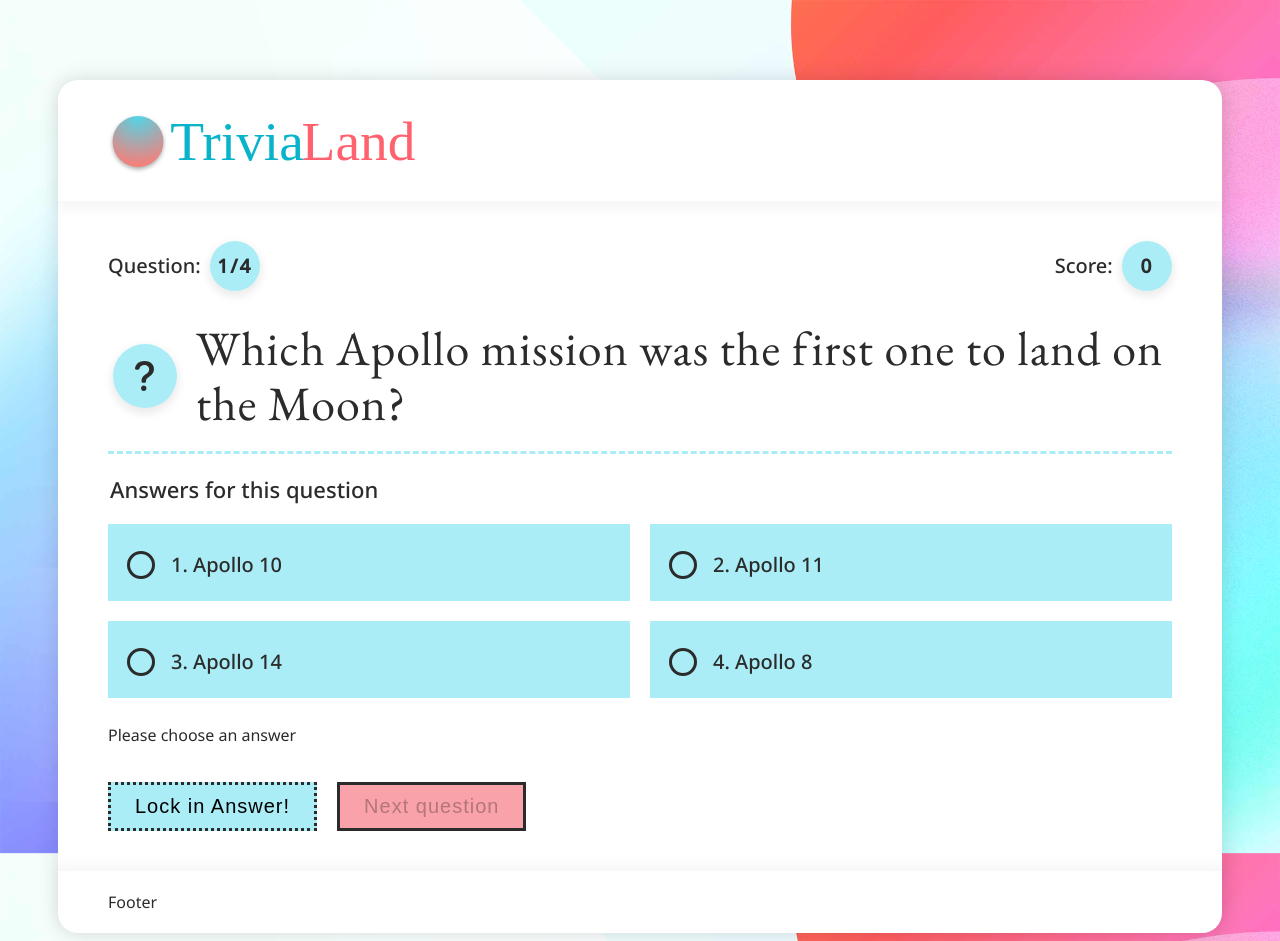
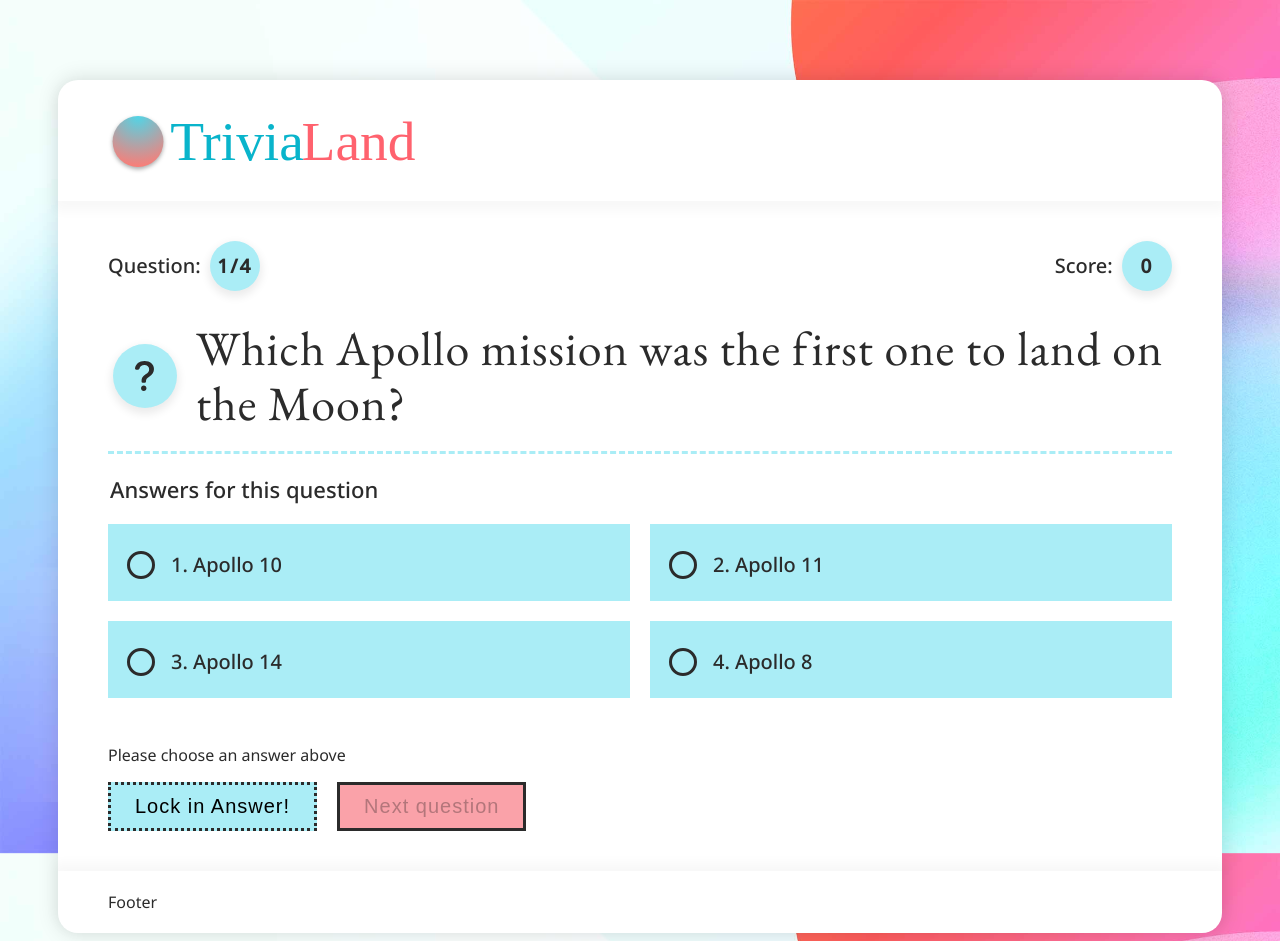
Before and after one commit to danny-englander/react-trivia-game, a React (Create React App) app: page / in a window 1280 px wide. Both pictures are taken after a click on the button "Lock in Answer!". Built offline with nearby package versions, Linux system fonts and the light colour scheme.

Commit message:
Refactor button as formactions

```diff
--- a/src/components/Buttons.jsx
+++ b/src/components/FormActions.jsx
@@ -1,20 +1,23 @@
 import React, { useContext } from 'react'
 import { GameContext } from '../contexts/GameContext'
-import styleButton from '../assets/scss/components/button.module.scss'
+import styleFormActions from '../assets/scss/components/form-actions.module.scss'
 
-const Buttons = ({ onLockClick, onNextClick }) => {
+const FormActions = ({ onLockClick, onNextClick, formValidationMessage }) => {
   const [gameState] = useContext(GameContext)
   return (
-    <div className={styleButton.wrap}>
+    <div className={styleFormActions.wrap}>
       {/* Enable disable buttons below with conditions and add accessibility. */}
       {/*
        *** Lock answer button.
        */}
+      {/* Form validation  */}
+      {formValidationMessage && <p className="">{formValidationMessage}</p>}
+
       <button
         disabled={gameState.answerLocked === true}
         aria-disabled={gameState.answerLocked === true}
         onClick={onLockClick}
-        className={`${styleButton.btn} ${styleButton.btnPrimary} ${
+        className={`${styleFormActions.btn} ${styleFormActions.btnPrimary} ${
           gameState.answerLocked === true ? 'foo' : 'bar'
         }`}
       >
@@ -27,7 +30,7 @@ const Buttons = ({ onLockClick, onNextClick }) => {
       <button
         disabled={gameState.answerLocked === false}
         aria-disabled={gameState.answerLocked === false}
-        className={`${styleButton.btn} ${styleButton.btnSecondary} ${
+        className={`${styleFormActions.btn} ${styleFormActions.btnSecondary} ${
           gameState.answerLocked === true ? 'foo' : 'bar'
         }`}
         // aria-describedby={}
@@ -41,4 +44,4 @@ const Buttons = ({ onLockClick, onNextClick }) => {
   )
 }
 
-export default Buttons
+export default FormActions
--- a/src/components/Game.jsx
+++ b/src/components/Game.jsx
@@ -2,7 +2,7 @@ import React, { useContext, useState } from 'react'
 import { GameContext } from '../contexts/GameContext'
 import Question from './Question'
 import Results from './Results'
-import Buttons from './Buttons'
+import FormActions from './FormActions'
 
 const Game = () => {
   const [gameState, dispatch] = useContext(GameContext)
@@ -22,11 +22,11 @@ const Game = () => {
   }
 
   // A sort of submit button to lock answer and finalize the answer.
-  // Local state that keeps track
+  // Local state that keeps track.
   const onLockClick = () => {
     console.log('onLockClick selectedAnswer', selectedAnswer)
     if (selectedAnswer === '') {
-      setFormValidationMessage('Please choose an answer')
+      setFormValidationMessage('Please choose an answer above')
       return
     }
     dispatch({ type: 'SELECT_ANSWER', payload: selectedAnswer })
@@ -53,11 +53,13 @@ const Game = () => {
             onLockClick={onLockClick}
             selectedAnswer={selectedAnswer}
           />
-          {/* Form validation  */}
-          {formValidationMessage && <p>{formValidationMessage}</p>}
 
           {/* Buttons */}
-          <Buttons onLockClick={onLockClick} onNextClick={onNextClick} />
+          <FormActions
+            onLockClick={onLockClick}
+            onNextClick={onNextClick}
+            formValidationMessage={formValidationMessage}
+          />
         </>
       )}
     </>
```
Also changed, not shown: src/assets/scss/components/form-actions.module.scss (renamed from src/assets/scss/components/button.module.scss).
